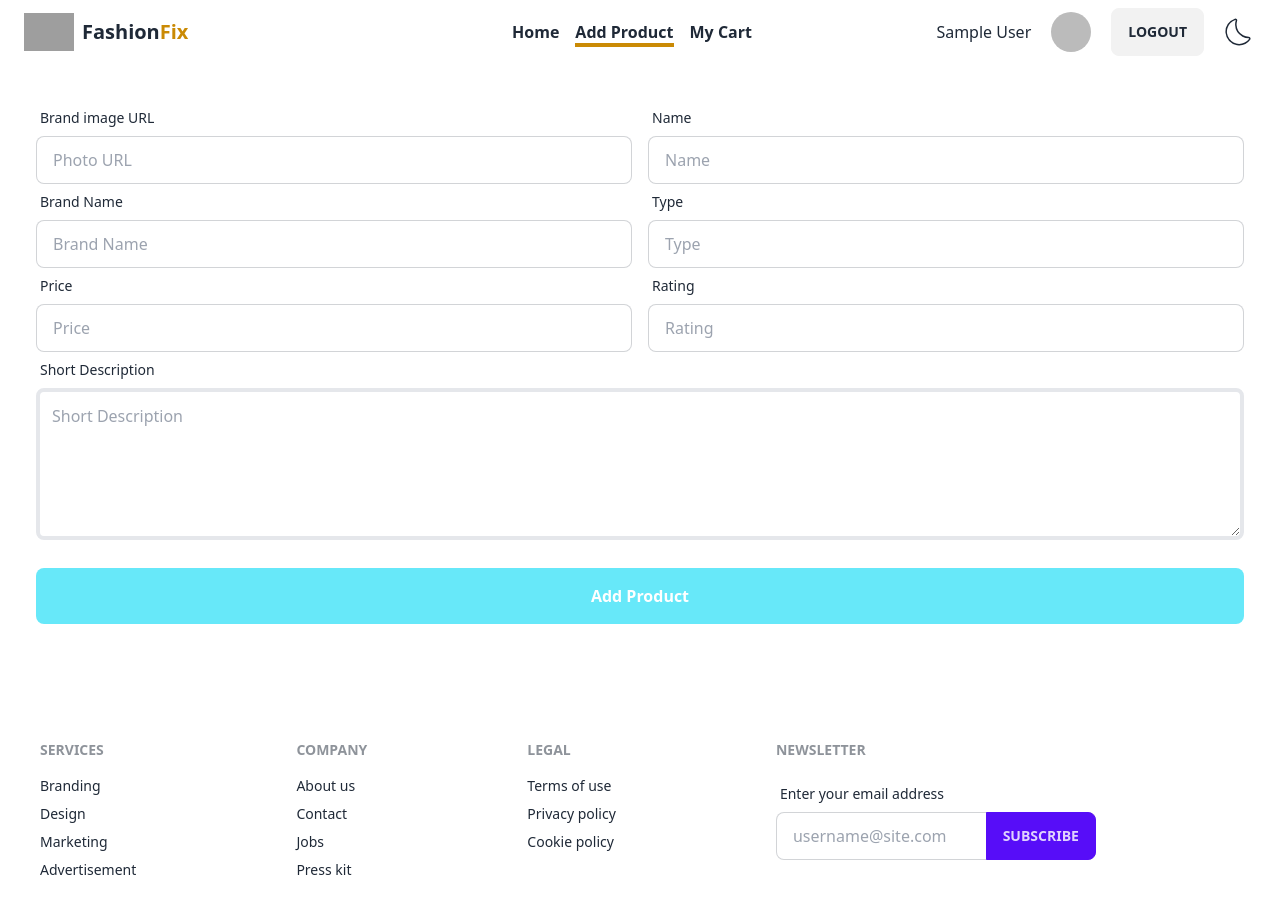
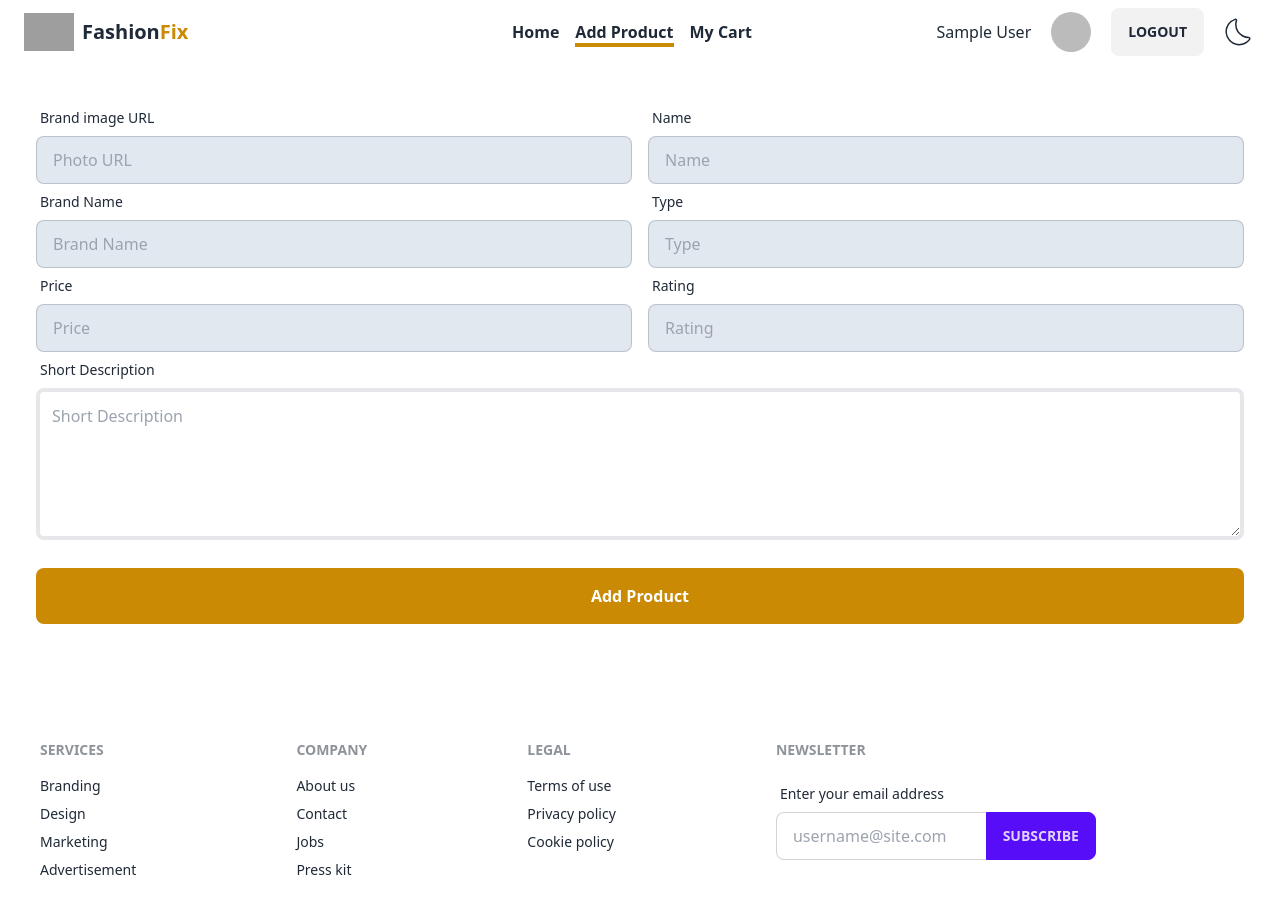
Before and after one commit to Md-Shakhawat-Hosen/FashionFix, a React (Vite) app: page /addproduct in a window 1280 px wide. Shown: the top 914 px of the page. Built offline with nearby package versions, Linux system fonts and the light colour scheme; no server answers; sample sign-in values are in the browser's storage; grey boxes are pictures that could not be loaded.

Commit message:
created dynamically rating

```diff
--- a/package.json
+++ b/package.json
@@ -13,6 +13,7 @@
     "@anatoliygatt/dark-mode-toggle": "^1.0.1",
     "@emotion/react": "^11.11.1",
     "@emotion/styled": "^11.11.0",
+    "@mui/material": "^5.14.14",
     "firebase": "^10.5.0",
     "localforage": "^1.10.0",
     "match-sorter": "^6.3.1",
--- a/src/Components/AddProduct/AddProduct.jsx
+++ b/src/Components/AddProduct/AddProduct.jsx
@@ -13,7 +13,7 @@ const AddProduct = () => {
     const short = form.short.value;
 
     const brandInfo = { name, photo, brandName, type, price, rating, short };
-    console.log(brandInfo);
+    // console.log(brandInfo);
 
     fetch("https://fashion-server.vercel.app/products", {
       method: "POST",
@@ -48,7 +48,7 @@ const AddProduct = () => {
                   type="text"
                   placeholder="Photo URL"
                   name="photo"
-                  className="input input-bordered w-full"
+                  className="input input-bordered w-full bg-slate-200 text-black"
                 />
               </div>
               <div className="form-control w-full">
@@ -59,7 +59,7 @@ const AddProduct = () => {
                   type="text"
                   placeholder="Name"
                   name="name"
-                  className="input input-bordered w-full"
+                  className="input input-bordered w-full bg-slate-200 text-black"
                 />
               </div>
             </div>
@@ -72,9 +72,30 @@ const AddProduct = () => {
                   type="text"
                   placeholder="Brand Name"
                   name="brandName"
-                  className="input input-bordered w-full"
+                  className="input input-bordered w-full bg-slate-200"
                 />
               </div>
+              {/* <div className="form-control w-full">
+                <label className="label">
+                  <span className="label-text">Brand Name</span>
+                </label>
+                <select
+                  type="text"
+                  name="brandName"
+                  className="select select-bordered w-full text-black bg-slate-200 "
+                >
+                  <option disabled selected>
+                    Brand Name
+                  </option>
+                  <option className="text-black">Zara</option>
+                  <option className="text-black">Gucci</option>
+                  <option className="text-black">H&M</option>
+                  <option className="text-black">Adidas</option>
+                  <option className="text-black">Nike</option>
+                  <option className="text-black">Levis</option>
+                </select>
+              </div> */}
+
               <div className="form-control w-full">
                 <label className="label">
                   <span className="label-text">Type</span>
@@ -83,7 +104,7 @@ const AddProduct = () => {
                   type="text"
                   placeholder="Type"
                   name="type"
-                  className="input input-bordered w-full"
+                  className="input input-bordered w-full bg-slate-200 text-black"
                 />
               </div>
             </div>
@@ -96,7 +117,7 @@ const AddProduct = () => {
                   type="text"
                   placeholder="Price"
                   name="price"
-                  className="input input-bordered w-full"
+                  className="input input-bordered w-full bg-slate-200 text-black"
                 />
               </div>
               <div className="form-control w-full">
@@ -107,7 +128,7 @@ const AddProduct = () => {
                   type="text"
                   placeholder="Rating"
                   name="rating"
-                  className="input input-bordered w-full"
+                  className="input input-bordered w-full bg-slate-200 text-black"
                 />
               </div>
             </div>
@@ -124,7 +145,7 @@ const AddProduct = () => {
                 rows="5"
               ></textarea>
             </div>
-            <button className="bg-cyan-300 text-white font-bold p-4 w-full mt-7 rounded-lg">
+            <button className="bg-yellow-600 text-white font-bold p-4 w-full mt-7 rounded-lg">
               Add Product
             </button>
           </form>
--- a/src/Components/Banner/Banner.jsx
+++ b/src/Components/Banner/Banner.jsx
@@ -26,6 +26,7 @@ const Banner = () => {
               Feel free to let me know if you have a specific theme or purpose
               in mind, and I can tailor the header and description accordingly!
             </p>
+            <button className='p-4 bg-yellow-600 text-white font-bold'>Read More</button>
           </div>
           <div className='flex-1'></div>
         </div>
--- a/src/Components/Home/Home.jsx
+++ b/src/Components/Home/Home.jsx
@@ -23,7 +23,7 @@ const Home = () => {
                 src={brand.photo}
                 alt=""
               />
-              <h1 className="font-bold text-2xl p-3">{brand.name}</h1>
+              <h1 className="font-bold text-2xl p-3 text-yellow-600">{brand.name}</h1>
             </Link>
           ))}
         </div>
--- a/src/Components/ShowProduct/ShowProduct.jsx
+++ b/src/Components/ShowProduct/ShowProduct.jsx
@@ -2,6 +2,9 @@ import { useEffect } from "react";
 import { useState } from "react";
 import { Link, useLoaderData } from "react-router-dom";
 import AddSlider from "../AddSlider/AddSlider";
+import Rating from "@mui/material/Rating";
+import Stack from "@mui/material/Stack";
+
 
 const ShowProduct = () => {
   const single = useLoaderData();
@@ -23,12 +26,16 @@ const ShowProduct = () => {
   );
   // console.log(remaining);
 
+
+
   return (
     <div className="px-6">
-      <div>{remaining.length === 0 ?  ''
-       :
-      <AddSlider remaining={remaining}></AddSlider>}
-
+      <div>
+        {remaining.length === 0 ? (
+          ""
+        ) : (
+          <AddSlider remaining={remaining}></AddSlider>
+        )}
       </div>
 
       {remaining.length === 0 ? (
@@ -37,7 +44,9 @@ const ShowProduct = () => {
         </div>
       ) : (
         <div>
-          <h1 className="font-bold text-3xl text-center mb-11">Brand Products</h1>
+          <h1 className="font-bold text-3xl text-center mb-11">
+            Brand Products
+          </h1>
           <div className="grid grid-cols-1 md:grid-cols-3 gap-6">
             {remaining.map((brand) => (
               <div key={brand._id} className="shadow-lg rounded-lg">
@@ -60,18 +69,19 @@ const ShowProduct = () => {
                     <h1 className="font-bold text-xl ">
                       Price: {brand.price}$
                     </h1>
-                    <h1 className="font-bold text-xl ">
-                      Rating: {brand.rating}
-                    </h1>
+                    <Stack spacing={1}>
+                      <Rating name="size-medium" value={brand.rating}  />
+
+                    </Stack>
                   </div>
                   <div className="py-3 flex gap-2">
                     <Link to={`/update/${brand._id}`} className="flex-1">
-                      <button className="bg-cyan-400 text-white p-4 w-full">
+                      <button className="bg-yellow-600 text-white p-4 w-full font-bold">
                         Update
                       </button>
                     </Link>
                     <Link to={`/products/${brand._id}`} className="flex-1">
-                      <button className="bg-cyan-400 text-white p-4 w-full">
+                      <button className="bg-cyan-400 text-white p-4 w-full font-bold">
                         Details
                       </button>
                     </Link>
--- a/src/Components/UpdateProduct/UpdateProduct.jsx
+++ b/src/Components/UpdateProduct/UpdateProduct.jsx
@@ -139,7 +139,7 @@ const UpdateProduct = () => {
               </div>
             </div>
 
-            <button className="bg-cyan-300 text-white font-bold p-4 w-full mt-7 rounded-lg">
+            <button className="bg-yellow-600 text-white font-bold p-4 w-full mt-7 rounded-lg">
               Submit
             </button>
           </form>
```
Also changed, not shown: 1 other file (tests, documents, lock files or other folders).
